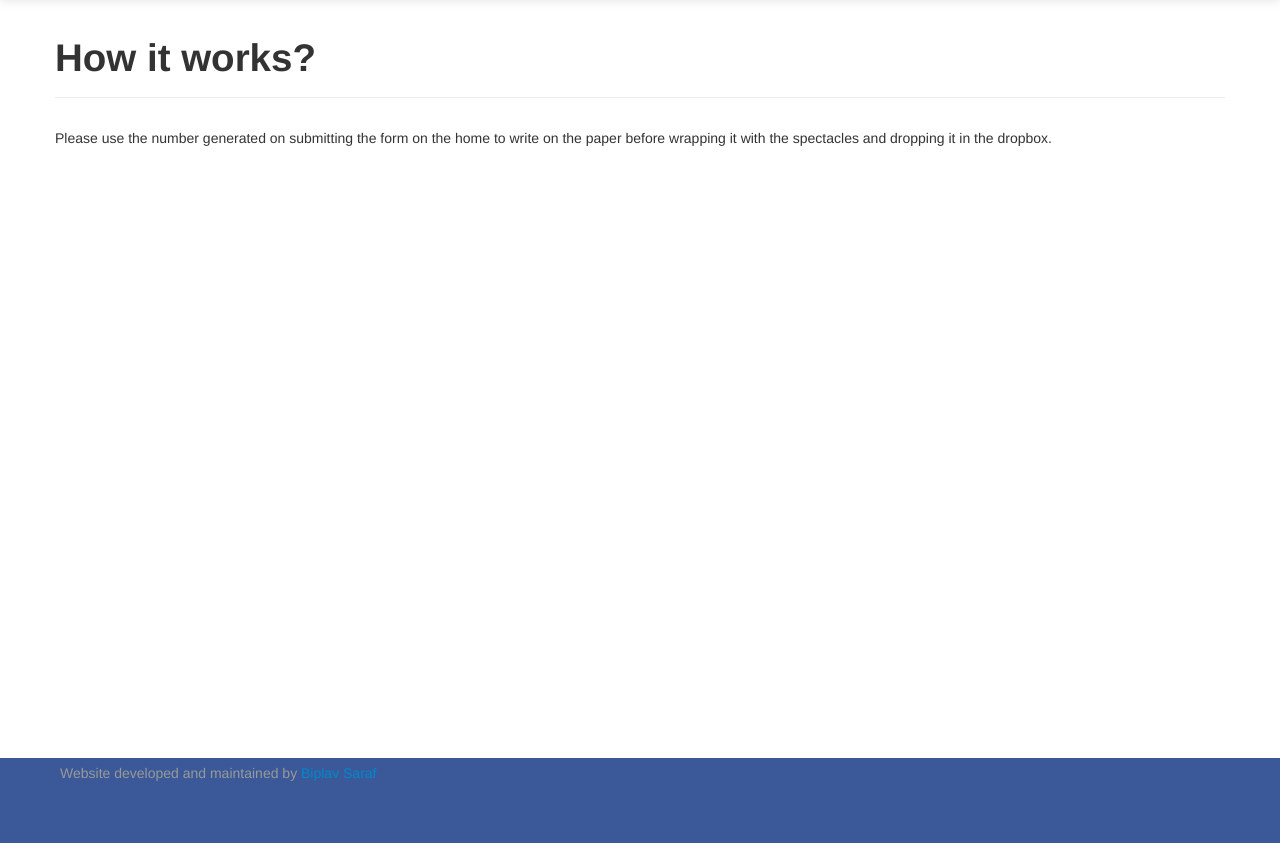
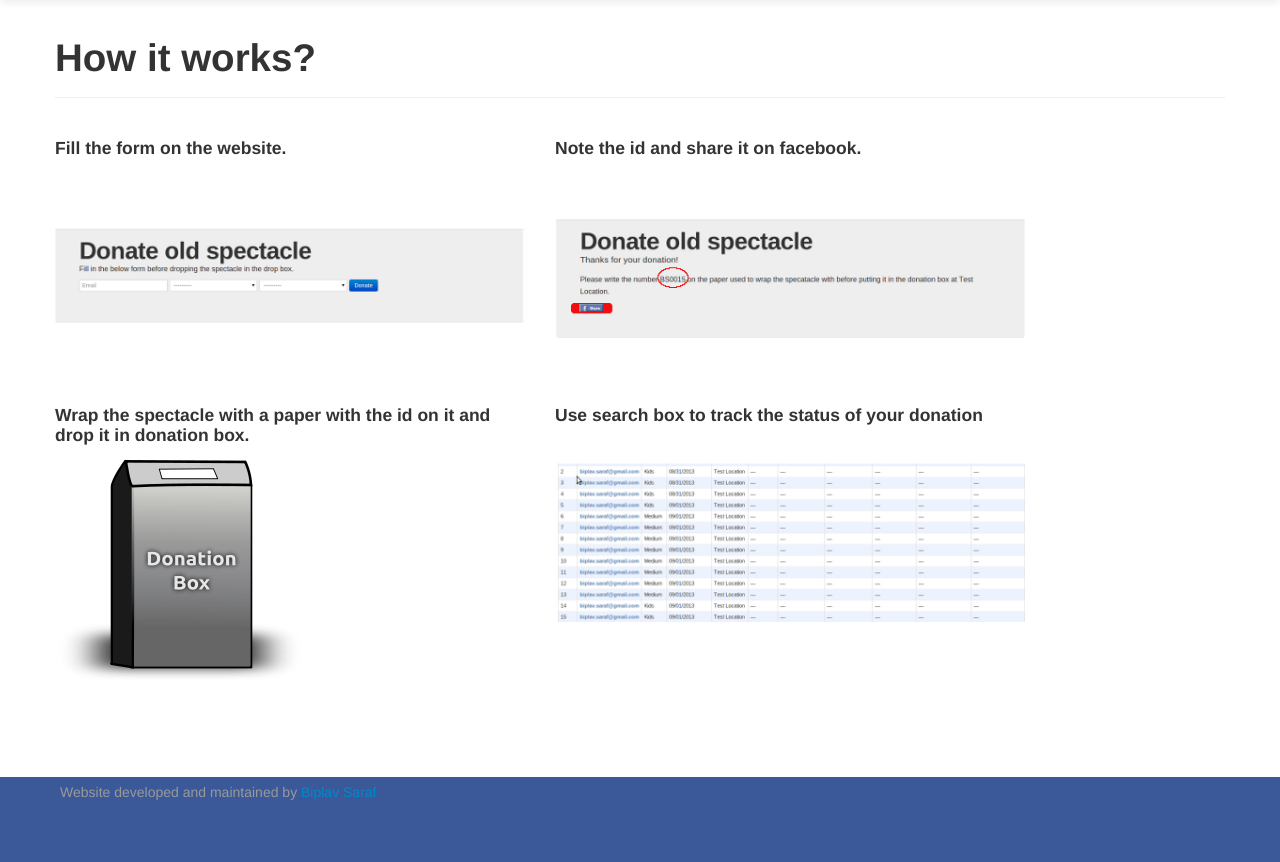
Before and after one commit to biplav/donateoldspecatacles.org, a Django app: page /home/how in a window 1280 px wide. Shown: the part 42-904 px from the top of the page. Run offline with Django 3.2, Linux system fonts and the light colour scheme; data that the repository does not hold is empty; some libraries are stand-ins or nearby versions.

Commit message:
How page

```diff
--- a/donatespectacles/settings.py
+++ b/donatespectacles/settings.py
@@ -165,7 +165,6 @@ EMAIL_HOST_USER = 'donateoldspectacles@gmail.com'
 EMAIL_HOST_PASSWORD = 'biplav3403'
 EMAIL_PORT = 587
 EMAIL_USE_TLS = True
-
 #Thing below should only go in production
 # Parse database configuration from $DATABASE_URL
 import dj_database_url
--- a/donatespectacles/templates/how.html
+++ b/donatespectacles/templates/how.html
@@ -1,11 +1,40 @@
 {% extends "base.html" %}
+{% load static %}
 
 {% block content %}
 <div style="padding-top:60px">
-<div class="page-header">
-  <h1>How it works?</h1>
-</div>
-<p> Please use the number generated on submitting the form on the home to write on the paper before wrapping it with the spectacles and dropping it in the dropbox.</p>
-  </div>
+	<div class="page-header">
+  		<h1>How it works?</h1>
+	</div>
+	<div class="row">
+        	<div class="span5">
+          		<h4>Fill the form on the website.</h4>
+          		<p><div class="media">
+                    		<img class="img-rounded" src="{% static "images/how-1.png" %}" />
+        		</div></p>
+		</div>
+	<div class="span5">
+                        <h4>Note the id and share it on facebook.</h4>
+                        <p><div class="media">
+                                <img class="img-rounded" src="{% static "images/how-2.png" %}" />
+                        </div></p>
+                </div>
+	</div>
+	<div class="row">
+        	<div class="span5">
+          		<h4>Wrap the spectacle with a paper with the id on it and drop it in donation box.</h4>
+          		<p><div class="media">
+                    		<img class="img-rounded" src="{% static "images/how-3.png" %}" />
+        		</div></p>
+		</div>
+	<div class="span5">
+                        <h4>Use search box to track the status of your donation</h4>
+                        <p><div class="media">
+                                <img class="img-rounded" src="{% static "images/how-4.png" %}" />
+                        </div></p>
+                </div>
+	</div>
+
+
 </div>
 {% endblock %}
--- a/donatespectacles/templates/index.html
+++ b/donatespectacles/templates/index.html
@@ -6,7 +6,7 @@
   <h1>Donate old spectacle</h1>
   {%if donate_id %}
 	<p class="lead"> Thanks for your donation! </p>
-  	<p>Please write the number BS00{{ donate_id }} on the paper used to wrap the specatacle with before putting it in the donation box. </p>
+  	<p>Please write the number BS00{{ donate_id }} on the paper used to wrap the specatacle with before putting it in the donation box at {{ donate_location}}. </p>
 	<a href="https://www.facebook.com/sharer/sharer.php?u=http%3A%2F%2Fwww.donateoldspectacles.org%2Fhome%2Fsearch%3Fquery%3DBS00{{ donate_id }}" target="_blank">
 <img src={% static "images/facebook-share.gif" %} alt="Share on Facebook" />
 </a>
--- a/workflow/views.py
+++ b/workflow/views.py
@@ -18,22 +18,24 @@ def index(request):
         	if form.is_valid():
             		donate = form.save()
 			id = donate.id
+			location = donate.location
 			message="""
 Hello,
 
 Thanks for your donation.
-Your donation id is %s. Please wrap the spectacles with a piece of paper with this id written.
+Your donation id is %s. Please wrap the spectacles with a piece of paper with this id written and drop it at %s.
 Please visit http://www.donateoldspectacles.org/home/search?query=%s to track your donation.
 
 Regards,
 DonateoldSpectacles.org Team.
 
-			""" % (("BS00"+str(id)),("BS00"+str(id)))
+			""" % (("BS00"+str(id)),("BS00"+str(id)),location)
 			mail(donate.email_id,"Thanks for your donation",message)
 
 			context =  { 'latest_count': get_total_donation(),
                      		     'form' : form,
 				     'donate_id': id,
+				     'donate_location' : location,
                 	}
 		else: #Form error scenario
 			context =  { 'latest_count': get_total_donation(),
```
Also changed, not shown: donatespectacles/static/images/how-1.png (added), donatespectacles/static/images/how-2.png (added), donatespectacles/static/images/how-3.png (added), donatespectacles/static/images/how-4.png (added), 4 other files.
